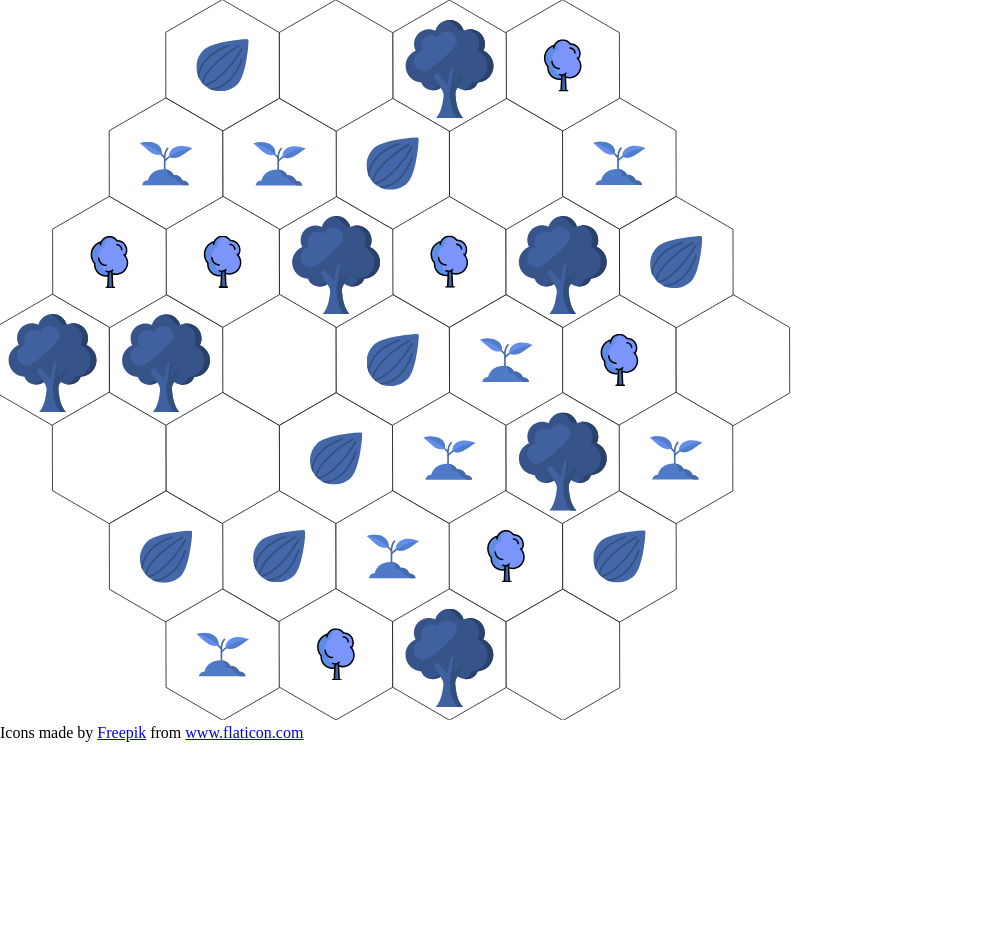
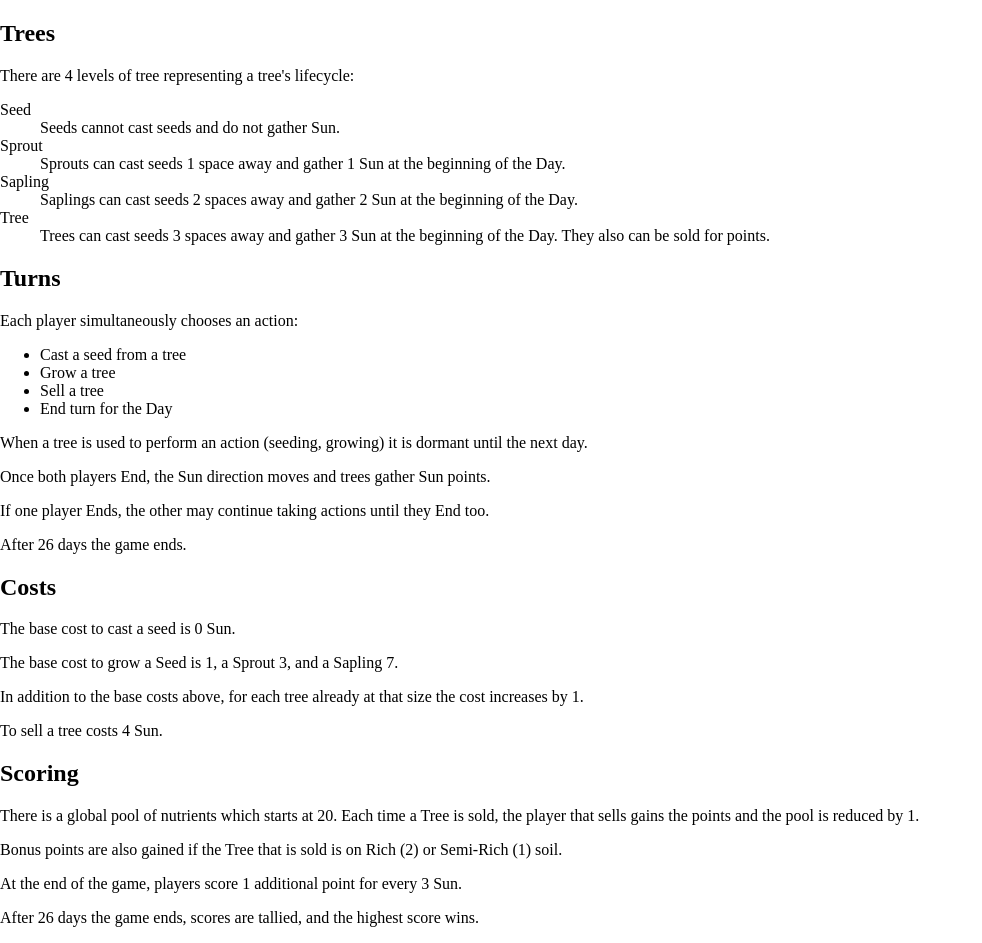
Before and after one commit to jakecoffman/trees, a Vue app in the folder ui/: page /rules in a window 1280 px wide. Shown: the whole page, without its empty margins (0-982 px from the left). Before the commit the page ends 800 px from the top, so only its background shows below. Built offline with nearby package versions, Linux system fonts and the light colour scheme.

Commit message:
routes and stuff

```diff
--- a/ui/package.json
+++ b/ui/package.json
@@ -7,7 +7,8 @@
     "serve": "vite preview"
   },
   "dependencies": {
-    "vue": "^3.2.6"
+    "vue": "^3.2.6",
+    "vue-router": "^4.0.11"
   },
   "devDependencies": {
     "@vitejs/plugin-vue": "^1.6.0",
--- a/ui/src/App.vue
+++ b/ui/src/App.vue
@@ -1,18 +1,10 @@
 <template>
   <main>
-    <hex-grid/>
-    <div>Icons made by <a href="https://www.freepik.com" title="Freepik">Freepik</a> from <a href="https://www.flaticon.com/" title="Flaticon">www.flaticon.com</a></div>
+    <router-view/>
   </main>
 </template>
 <script>
-import SimpleGrid from "./components/SimpleGrid.vue";
-import HexGrid from "./components/HexGrid.vue";
-export default {
-  components: {
-    SimpleGrid,
-    HexGrid
-  }
-}
+export default {}
 </script>
 <style>
 body {
--- a/ui/src/components/HexGrid.vue
+++ b/ui/src/components/HexGrid.vue
@@ -1,4 +1,5 @@
 <template>
+  <section>
     <svg class="board" viewBox="-600 -550 1210 1100">
       <g transform="rotate(-30)" fill="white" stroke="black">
         <g class="grid" id="grid">
@@ -8,6 +9,8 @@
         </g>
       </g>
     </svg>
+    <div>Icons made by <a href="https://www.freepik.com" title="Freepik">Freepik</a> from <a href="https://www.flaticon.com/" title="Flaticon">www.flaticon.com</a></div>
+  </section>
 </template>
 <script>
 import HexCell from "./HexCell.vue";
--- /dev/null
+++ b/ui/src/components/Modal.vue
@@ -0,0 +1,27 @@
+<template>
+  <aside class="modal">
+    <slot></slot>
+  </aside>
+</template>
+<script>
+export default {}
+</script>
+<style scoped>
+.modal {
+  position: absolute;
+  top: 1rem;
+  left: 1rem;
+  right: 1rem;
+  z-index: 1;
+  background: white;
+  border: 1px solid black;
+  border-radius: 5px;
+
+  display: flex;
+  flex-direction: column;
+  align-items: center;
+  padding-bottom: 1rem;
+
+  box-shadow: gray 5px 5px;
+}
+</style>
--- a/ui/src/main.js
+++ b/ui/src/main.js
@@ -1,4 +1,7 @@
 import { createApp } from 'vue'
 import App from './App.vue'
+import {router} from "./router";
 
-createApp(App).mount('#app')
+const app = createApp(App)
+app.use(router)
+app.mount('#app')
--- /dev/null
+++ b/ui/src/router.js
@@ -0,0 +1,15 @@
+import {createRouter, createWebHistory} from 'vue-router'
+
+import Home from './views/Home.vue'
+import Game from './views/Game.vue'
+import Rules from './views/Rules.vue'
+
+export const router = createRouter({
+  history: createWebHistory(),
+  routes: [
+    {path: '/', component: Home, name: 'Home'},
+    {path: '/game', component: Game, name: 'New Game'},
+    {path: '/game/:id', component: Game, name: 'Game'},
+    {path: '/rules', component: Rules, name: 'Rules'},
+  ]
+})
--- /dev/null
+++ b/ui/src/views/Game.vue
@@ -0,0 +1,12 @@
+<template>
+  <section>
+    <hex-grid/>
+  </section>
+</template>
+<script>
+import HexGrid from "../components/HexGrid.vue";
+
+export default {
+  components: {HexGrid}
+}
+</script>
--- /dev/null
+++ b/ui/src/views/Home.vue
@@ -0,0 +1,60 @@
+<template>
+  <section class="welcome">
+    <h1>Tree Game</h1>
+    <p>
+      Tree Game is a 2-player strategy game where you try to score
+      the most points by selling trees before you opponent does.
+    </p>
+    <ul>
+      <li>
+        <router-link to="/rules">Read full rules</router-link>
+      </li>
+      <li>
+        <router-link to="/game">Create New Multiplayer Game</router-link>
+      </li>
+      <li>
+        <button @click="join = true">Join Game</button>
+      </li>
+      <li>
+        Create New Game Against Bot (Coming Soon)
+      </li>
+      <li>
+        Log In (Coming Soon)
+      </li>
+    </ul>
+
+    <transition name="slide">
+      <modal v-if="join">
+        <p>Enter the ID of the game</p>
+        <input type="number" v-model="code">
+        <footer class="modal-footer">
+          <button @click="join = false; code = ''">Cancel</button>
+          <button @click="$router.push(`/game/${code}`)" :disabled="code.toString().length !== 6">Join</button>
+        </footer>
+      </modal>
+    </transition>
+  </section>
+</template>
+<script>
+import Modal from "../components/Modal.vue";
+export default {
+  components: {Modal},
+  data() {
+    return {
+      join: false,
+      code: ''
+    }
+  }
+}
+</script>
+<style scoped>
+.welcome {
+  margin: 1rem;
+}
+.modal-footer {
+  margin-top: 1rem;
+  display: flex;
+  gap: 1rem;
+}
+
+</style>
--- /dev/null
+++ b/ui/src/views/Rules.vue
@@ -0,0 +1,84 @@
+<template>
+  <section>
+
+    <h2>Trees</h2>
+
+    <p>
+      There are 4 levels of tree representing a tree's lifecycle:
+    </p>
+    <dl>
+      <dt>Seed</dt>
+      <dd>Seeds cannot cast seeds and do not gather Sun.</dd>
+
+      <dt>Sprout</dt>
+      <dd>Sprouts can cast seeds 1 space away and gather 1 Sun at the beginning of the Day.</dd>
+
+      <dt>Sapling</dt>
+      <dd>Saplings can cast seeds 2 spaces away and gather 2 Sun at the beginning of the Day.</dd>
+
+      <dt>Tree</dt>
+      <dd>Trees can cast seeds 3 spaces away and gather 3 Sun at the beginning of the Day. They also can be sold for points.</dd>
+    </dl>
+
+    <h2>Turns</h2>
+
+    <p>
+      Each player simultaneously chooses an action:
+    </p>
+    <ul>
+      <li>
+        Cast a seed from a tree
+      </li>
+      <li>
+        Grow a tree
+      </li>
+      <li>
+        Sell a tree
+      </li>
+      <li>
+        End turn for the Day
+      </li>
+    </ul>
+  </section>
+
+  <p>
+    When a tree is used to perform an action (seeding, growing) it is dormant until the next day.
+  </p>
+
+  <p>
+    Once both players End, the Sun direction moves and trees gather Sun points.
+  </p>
+
+  <p>
+    If one player Ends, the other may continue taking actions until they End too.
+  </p>
+
+  <p>After 26 days the game ends.</p>
+
+  <h2>Costs</h2>
+
+  <p>The base cost to cast a seed is 0 Sun.</p>
+
+  <p>The base cost to grow a Seed is 1, a Sprout 3, and a Sapling 7.</p>
+
+  <p>In addition to the base costs above, for each tree already at that size the cost increases by 1.</p>
+
+  <p>To sell a tree costs 4 Sun.</p>
+
+  <h2>Scoring</h2>
+
+  <p>
+    There is a global pool of nutrients which starts at 20. Each time a Tree is sold, the player that sells
+    gains the points and the pool is reduced by 1.
+  </p>
+
+  <p>
+    Bonus points are also gained if the Tree that is sold is on Rich (2) or Semi-Rich (1) soil.
+  </p>
+
+  <p>
+    At the end of the game, players score 1 additional point for every 3 Sun.
+  </p>
+
+  <p>After 26 days the game ends, scores are tallied, and the highest score wins.</p>
+</template>
```
Also changed, not shown: 1 other file (tests, documents, lock files or other folders). Lines whose indentation alone changed are shown as unchanged.
